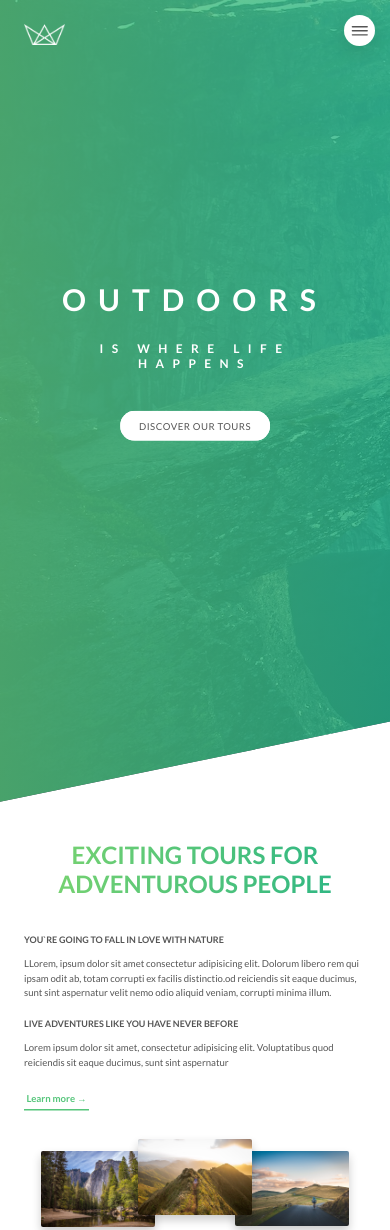
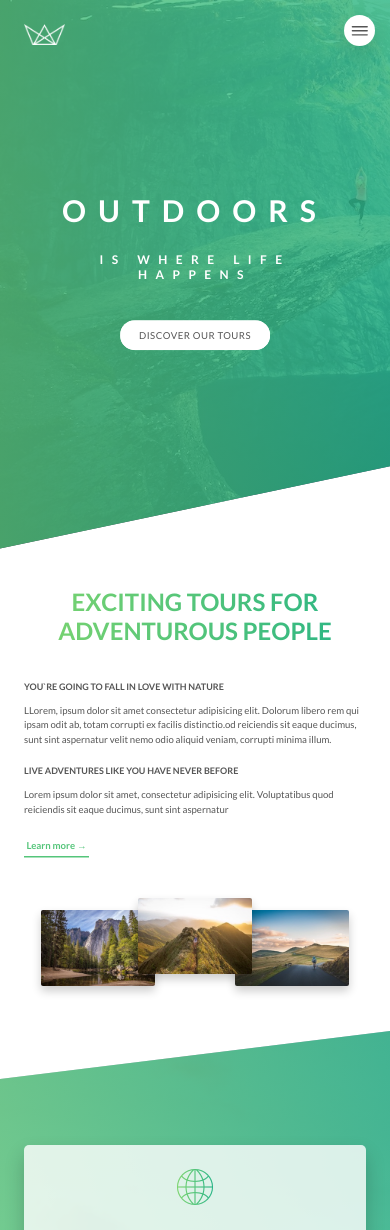
Before and after one commit to Ryzhov8/Natours, a plain HTML site: page index.html in a window 390 px wide. Shown: the top 1230 px of the page. Drawn offline with nearby package versions, Linux system fonts and the light colour scheme.

Commit message:
Add responsive images

```diff
--- a/index.html
+++ b/index.html
@@ -59,8 +59,8 @@
     </div>
     <header class="header">
       <div class="header__container">
-        <a href="#"
-          ><img
+        <a href="#">
+          <img
             src="./img/logo-white.png"
             alt="Natours logo"
             class="header__logo"
@@ -106,19 +106,22 @@
             </div>
             <div class="composition">
               <img
-                src="./img/nat-1-large.jpg"
+                srcset="./img/nat-1.jpg 300w, ./img/nat-1-large.jpg 1000w"
+                sizes="(max-width: 600px) 31vw , (max-width: 900px) 30vw , (max-width: 1200px) 24vw , 300px"
                 alt=""
                 class="composition__img"
                 loading="lazy"
               />
               <img
-                src="./img/nat-2-large.jpg"
+                srcset="./img/nat-2.jpg 300w, ./img/nat-2-large.jpg 1000w"
+                sizes="(max-width: 600px) 31vw , (max-width: 900px) 30vw , (max-width: 1200px) 24vw , 300px"
                 alt=""
                 class="composition__img"
                 loading="lazy"
               />
               <img
-                src="./img/nat-3-large.jpg"
+                srcset="./img/nat-3.jpg 300w, ./img/nat-3-large.jpg 1000w"
+                sizes="(max-width: 600px) 31vw , (max-width: 900px) 30vw , (max-width: 1200px) 24vw , 300px"
                 alt=""
                 class="composition__img"
                 loading="lazy"
@@ -346,7 +349,7 @@
                   />
                   <label class="form__label" for="email">Email address</label>
                 </div>
-                <div class="test">
+                <div class="grid">
                   <div class="form__group-radio">
                     <input
                       class="form__radio-input"
@@ -440,7 +443,8 @@
         <div class="grid">
           <img
             class="logo footer__logo"
-            src="./img/logo-green-2x.png"
+            srcset="./img/logo-green-1x.png 150w, ./img/logo-green-2x.png 300w"
+            sizes="(max-width: 600px) 19vw , (max-width: 900px) 17vw , (max-width: 1200px) 14vw , 190px"
             alt="Natours logo"
             loading="lazy"
           />
--- a/sass/layouts/_header.scss
+++ b/sass/layouts/_header.scss
@@ -7,12 +7,23 @@
       rgba($color-primary, 0.8),
       rgba($color-primary-dark, 0.8)
     ),
-    url(../img/hero.jpg);
+    url(../img/hero-small.jpg);
   background-size: cover;
   clip-path: polygon(0 0, 100% 0, 100% 85%, 0 100%);
 
-  @include respond("phone") {
-    clip-path: polygon(0 0, 100% 0, 100% 90%, 0 100%);
+  @media only screen and (min-resolution: 192dpi) and (min-width: 37.5em),
+    only screen and (-webkit-min-device-pixel-ratio: 2) and (min-width: 37.5em),
+    only screen and (min-width: 125em) {
+    background-image: linear-gradient(
+        to right bottom,
+        rgba($color-primary, 0.8),
+        rgba($color-primary-dark, 0.8)
+      ),
+      url(../img/hero.jpg);
+  }
+
+  @include respond("tab-port") {
+    height: 65vh;
   }
 
   &__container {
--- a/sass/pages/_home.scss
+++ b/sass/pages/_home.scss
@@ -21,7 +21,7 @@
 
   .grid {
     grid-template-columns: repeat(2, 1fr);
-    gap: 5rem;
+    gap: 7rem;
 
     @include respond("tab-port") {
       grid-template-columns: 1fr;
@@ -203,6 +203,11 @@
       text-align: left;
     }
 
+    .grid {
+      grid-template-columns: repeat(2, 1fr);
+      gap: 2.5rem;
+    }
+
     @include respond("tab-port") {
       &__content-box {
         width: 75%;
@@ -218,12 +223,10 @@
       .heading-secondary {
         text-align: center;
       }
+
+      .grid {
+        text-align: center;
+      }
     }
   }
 }
-
-.test {
-  display: flex;
-
-  gap: 2.5rem;
-}
```
Also changed, not shown: css/main.css, css/main.min.css, 2 other files.
